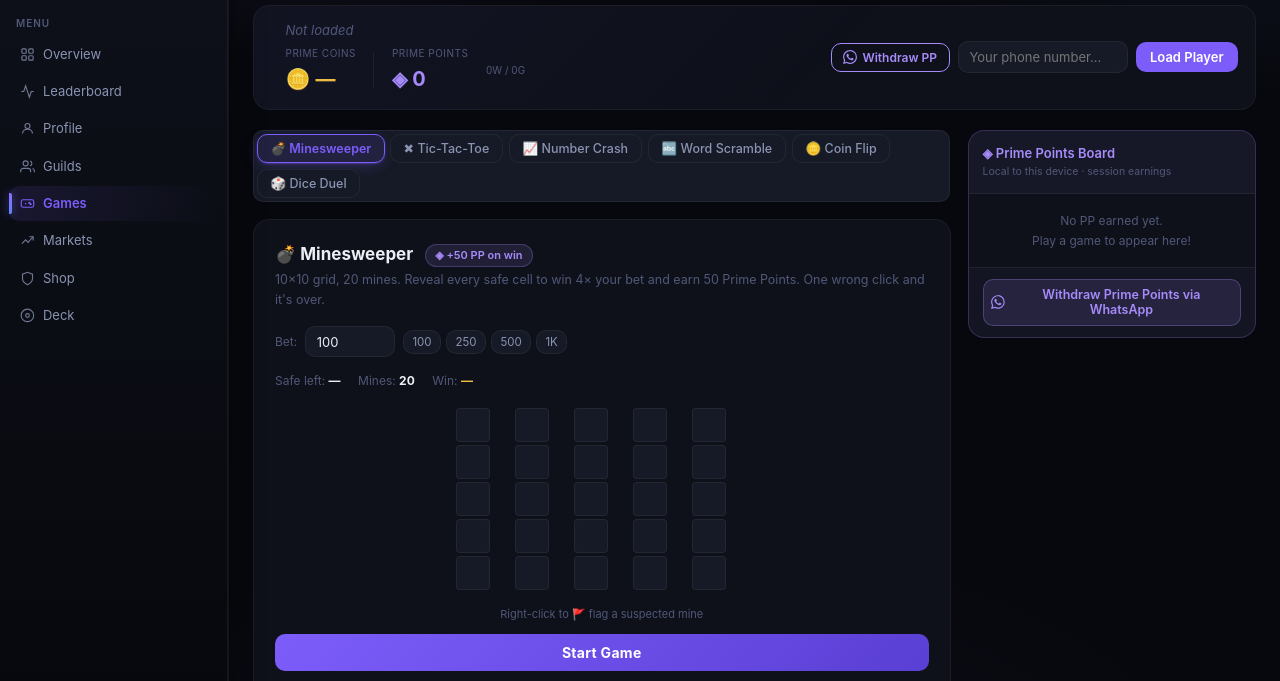
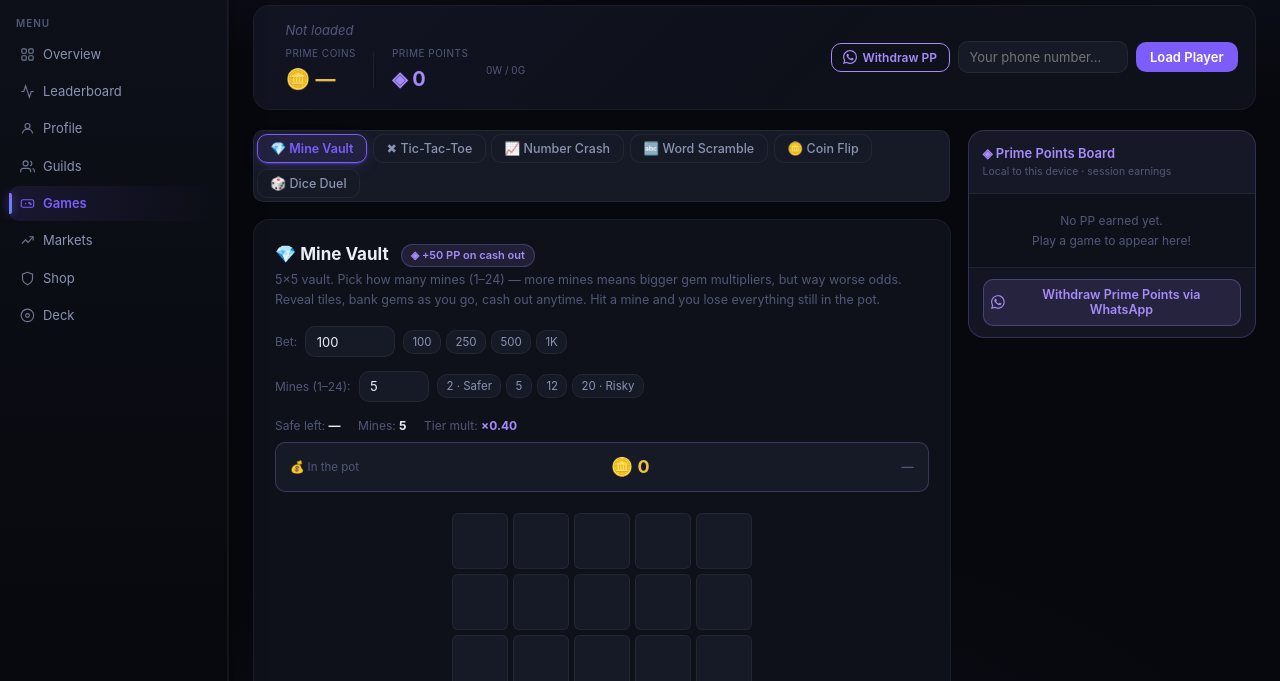
Before and after one commit to joshuaikeh16-afk/zenless, a plain HTML site: page games.html in a window 1280 px wide. Shown: the part 76-757 px from the top of the page. Drawn offline with Linux system fonts and the light colour scheme; no server answers.

Commit message:
Redesign Minesweeper as Mine Vault with new features
Updated Minesweeper game to Mine Vault with redesigned UI and gameplay elements, including new betting options and game mechanics.

```diff
--- a/games.html
+++ b/games.html
@@ -268,23 +268,23 @@
 .result-banner.show { display: block; }
 .result-amt { font-size: 22px; margin: 4px 0; }
 
-/* ── Minesweeper ────────────────────────────────────── */
+/* ── Mine Vault (redesigned Minesweeper) ────────────── */
 .mine-grid {
   display: inline-grid;
-  gap: 3px;
+  gap: 5px;
   margin: 0.75rem auto;
   user-select: none;
 }
 .mine-cell {
-  width: 34px;
-  height: 34px;
+  width: 56px;
+  height: 56px;
   background: var(--bg-3);
   border: 1px solid var(--border);
-  border-radius: 4px;
+  border-radius: 6px;
   display: flex;
   align-items: center;
   justify-content: center;
-  font-size: 13px;
+  font-size: 18px;
   font-weight: 700;
   cursor: pointer;
   transition: all 0.1s;
@@ -294,13 +294,39 @@
 .mine-cell.revealed  { background: var(--bg); border-color: transparent; cursor: default; }
 .mine-cell.flagged   { background: rgba(212,83,126,0.12); border-color: #D4537E; }
 .mine-cell.mine-boom { background: rgba(226,75,74,0.15); border-color: var(--danger); animation: shake 0.3s ease; }
+.mine-cell.mine-zero { background: rgba(29,158,117,0.14); border-color: var(--success); }
 .n1{color:#378ADD}.n2{color:#1D9E75}.n3{color:#E24B4A}
 .n4{color:#7F77DD}.n5{color:#D85A30}.n6{color:#639922}
 .n7{color:#D4537E}.n8{color:var(--text-3)}
-.mine-info { display:flex; gap:1.25rem; margin-bottom:0.5rem; font-size:12px; }
+.mine-info { display:flex; gap:1.25rem; margin-bottom:0.5rem; font-size:12px; flex-wrap:wrap; }
 .mine-info span { color:var(--text-3); }
 .mine-info strong { color:var(--text); font-family:var(--font-display); }
 .mine-tip { font-size:11px; color:var(--text-3); text-align:center; margin-top:0.4rem; }
+
+.mine-pot-row {
+  background: var(--bg-3);
+  border: 1px solid rgba(167,139,250,0.25);
+  border-radius: var(--radius);
+  padding: 0.7rem 1rem;
+  display: flex;
+  align-items: center;
+  justify-content: space-between;
+  margin-bottom: 0.75rem;
+  flex-wrap: wrap;
+  gap: 6px;
+}
+.mine-pot-label { font-size: 11.5px; color: var(--text-3); }
+.mine-pot-val {
+  font-family: var(--font-display);
+  font-size: 18px;
+  font-weight: 700;
+  color: var(--gold);
+}
+.mine-pot-tier {
+  font-size: 12px;
+  font-weight: 600;
+  color: var(--text-3);
+}
 
 /* ── Tic-Tac-Toe ────────────────────────────────────── */
 .ttt-board {
@@ -773,7 +799,7 @@
       <!-- ───────────── LEFT: Games ───────────── -->
       <div>
         <div class="game-tabs">
-          <button class="game-tab active" onclick="switchGame('minesweeper', this)">💣 Minesweeper</button>
+          <button class="game-tab active" onclick="switchGame('minesweeper', this)">💎 Mine Vault</button>
           <button class="game-tab" onclick="switchGame('tictactoe', this)">✖ Tic-Tac-Toe</button>
           <button class="game-tab" onclick="switchGame('crash', this)">📈 Number Crash</button>
           <button class="game-tab" onclick="switchGame('scramble', this)">🔤 Word Scramble</button>
@@ -781,11 +807,11 @@
           <button class="game-tab" onclick="switchGame('diceduel', this)">🎲 Dice Duel</button>
         </div>
 
-        <!-- ══ MINESWEEPER ══════════════════════════════ -->
+        <!-- ══ MINE VAULT (redesigned Minesweeper) ══════ -->
         <div class="game-panel active" id="panel-minesweeper">
           <div class="game-card">
-            <div class="game-title">💣 Minesweeper <span class="pp-reward-tag">◈ +50 PP on win</span></div>
-            <div class="game-desc">10×10 grid, 20 mines. Reveal every safe cell to win 4× your bet and earn 50 Prime Points. One wrong click and it's over.</div>
+            <div class="game-title">💎 Mine Vault <span class="pp-reward-tag">◈ +50 PP on cash out</span></div>
+            <div class="game-desc">5×5 vault. Pick how many mines (1–24) — more mines means bigger gem multipliers, but way worse odds. Reveal tiles, bank gems as you go, cash out anytime. Hit a mine and you lose everything still in the pot.</div>
 
             <div class="bet-row">
               <label>Bet:</label>
@@ -798,10 +824,27 @@
               </div>
             </div>
 
+            <div class="bet-row">
+              <label>Mines (1–24):</label>
+              <input type="number" class="bet-input" id="mine-count-input" value="5" min="1" max="24" style="width:70px;" oninput="updateMineRiskPreview()" />
+              <div class="bet-presets">
+                <button class="preset-btn" onclick="setMineCount(2)">2 · Safer</button>
+                <button class="preset-btn" onclick="setMineCount(5)">5</button>
+                <button class="preset-btn" onclick="setMineCount(12)">12</button>
+                <button class="preset-btn" onclick="setMineCount(20)">20 · Risky</button>
+              </div>
+            </div>
+
             <div class="mine-info">
               <span>Safe left: <strong id="mine-cells-left">—</strong></span>
-              <span>Mines: <strong id="mine-mine-count">20</strong></span>
-              <span>Win: <strong id="mine-win-amount" style="color:var(--gold)">—</strong></span>
+              <span>Mines: <strong id="mine-mine-count">5</strong></span>
+              <span>Tier mult: <strong id="mine-risk-mult" style="color:#a78bfa">×0.40</strong></span>
+            </div>
+
+            <div class="mine-pot-row">
+              <div class="mine-pot-label">💰 In the pot</div>
+              <div class="mine-pot-val" id="mine-pot-val">🪙 0</div>
+              <div class="mine-pot-tier" id="mine-pot-tier">—</div>
             </div>
 
             <div style="overflow-x:auto;text-align:center;">
@@ -809,7 +852,11 @@
             </div>
             <div class="mine-tip">Right-click to 🚩 flag a suspected mine</div>
 
-            <button class="play-btn" id="mine-start-btn" onclick="startMinesweeper()">Start Game</button>
+            <div class="crash-btn-row" style="margin-top:0.75rem;">
+              <button class="play-btn" style="flex:1;margin-top:0;" id="mine-start-btn" onclick="startMinesweeper()">Start Vault</button>
+              <button class="cashout-btn" id="mine-cashout-btn" onclick="mineCashout()" disabled>Cash Out 💰</button>
+            </div>
+
             <div class="result-banner" id="mine-result"></div>
             <div class="game-log">
               <div class="game-log-title">Recent</div>
@@ -886,7 +933,7 @@
         <div class="game-panel" id="panel-scramble">
           <div class="game-card">
             <div class="game-title">🔤 Word Scramble <span class="pp-reward-tag">◈ +25 PP on win</span></div>
-            <div class="game-desc">Unscramble an anime word in 20 seconds. Win = 2.5× bet + 25 PP. Timeout or wrong answer = full loss. Letters are jumbled hard.</div>
+            <div class="game-desc">Unscramble a word in 20 seconds. Win = 2.5× bet + 25 PP. Timeout or wrong answer = full loss. Letters are jumbled hard.</div>
 
             <div class="bet-row">
               <label>Bet:</label>
```
